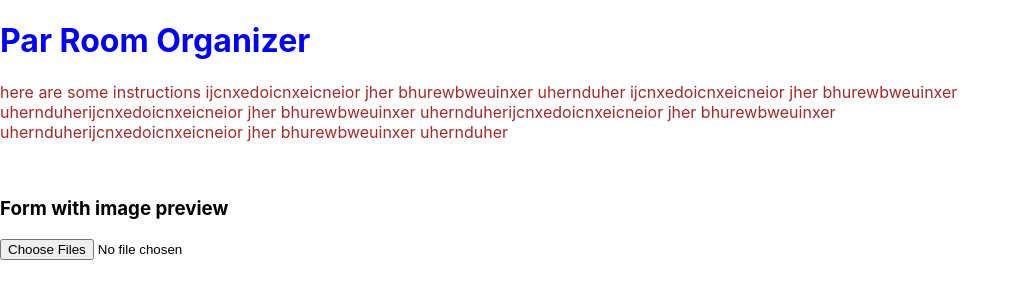
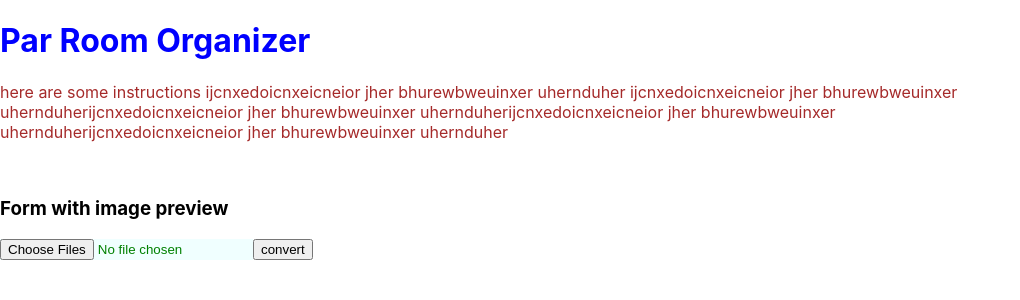
Before and after one commit to MattStudzinski/par-room-organizer, a React (Create React App) app: page / in a window 1280 px wide. Shown: the top 300 px of the page, without its empty margins (0-1020 px from the left). Built offline with nearby package versions, Linux system fonts and the light colour scheme.

Commit message:
still cant figure out converter

```diff
--- a/src/application/body/UploadImage.js
+++ b/src/application/body/UploadImage.js
@@ -1,31 +1,46 @@
 
+import Tesseract from 'tesseract.js';
 import { useEffect, useState } from "react";
+import { UploadImageButton } from "../../styles/Bodystyles";
 
-function App() {
+function UploadImage() {
   const [selectedImage, setSelectedImage] = useState();
   const [imagePreview, setImagePreviews] = useState();
+  const {convertedText, setConvertedText} = useState("")
+
+const handleClick = () => {
+    Tesseract.recognize(imagePreview, "eng", {
+        logger: (m) => {
+            console.log(m)
+        },
+    }).then(({ data: {convertedText} }) => {
+        setConvertedText(convertedText)
+    })
+}
+
 
   // rendering previews
   useEffect(() => {
     if (!selectedImage) return;
     let arrayImage = [];
 
-      arrayImage.push(URL.createObjectURL(selectedImage[0]));
+    arrayImage.push(URL.createObjectURL(selectedImage[0]));
 
     const Urlimage = arrayImage;
     setImagePreviews(Urlimage);
-    console.log(Urlimage)
 
-    // free memory
+
+
 
 
   }, [selectedImage]);
+
 
   return (
     <main className="container">
       <br />
       <h3>Form with image preview</h3>
-      <input
+      <UploadImageButton
         type="file"
         accept="image/jpg, image/jpeg, image/png"
         multiple
@@ -34,6 +49,7 @@ function App() {
 
         }}
       />
+      <input type="button" value='convert' onClick={handleClick}></input>
 
            <img src={imagePreview}  alt=""/>
 
@@ -41,4 +57,4 @@ function App() {
   );
 }
 
-export default App;
+export default UploadImage;
--- a/src/styles/Bodystyles.js
+++ b/src/styles/Bodystyles.js
@@ -1,9 +1,11 @@
 import styled from 'styled-components';
 
-export const GeneratedTextBlock = styled.span `
+export const GeneratedTextBlock = styled.img `
 color: green;
 font-size: 12px;
 `
-export const UploadImageButton = styled.label`
+export const UploadImageButton = styled.input`
 background-color: azure;
+color: green;
+
 `
```
